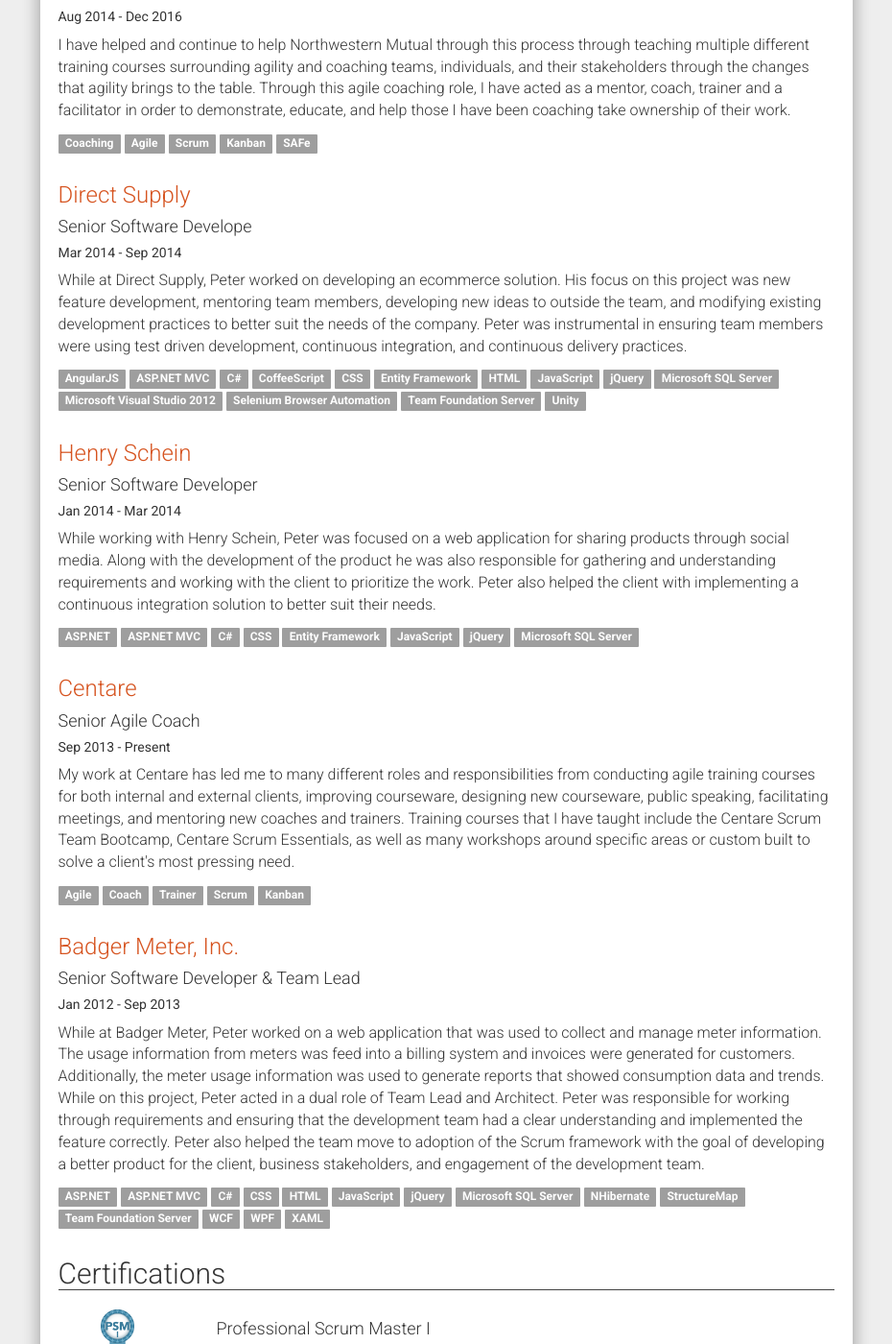
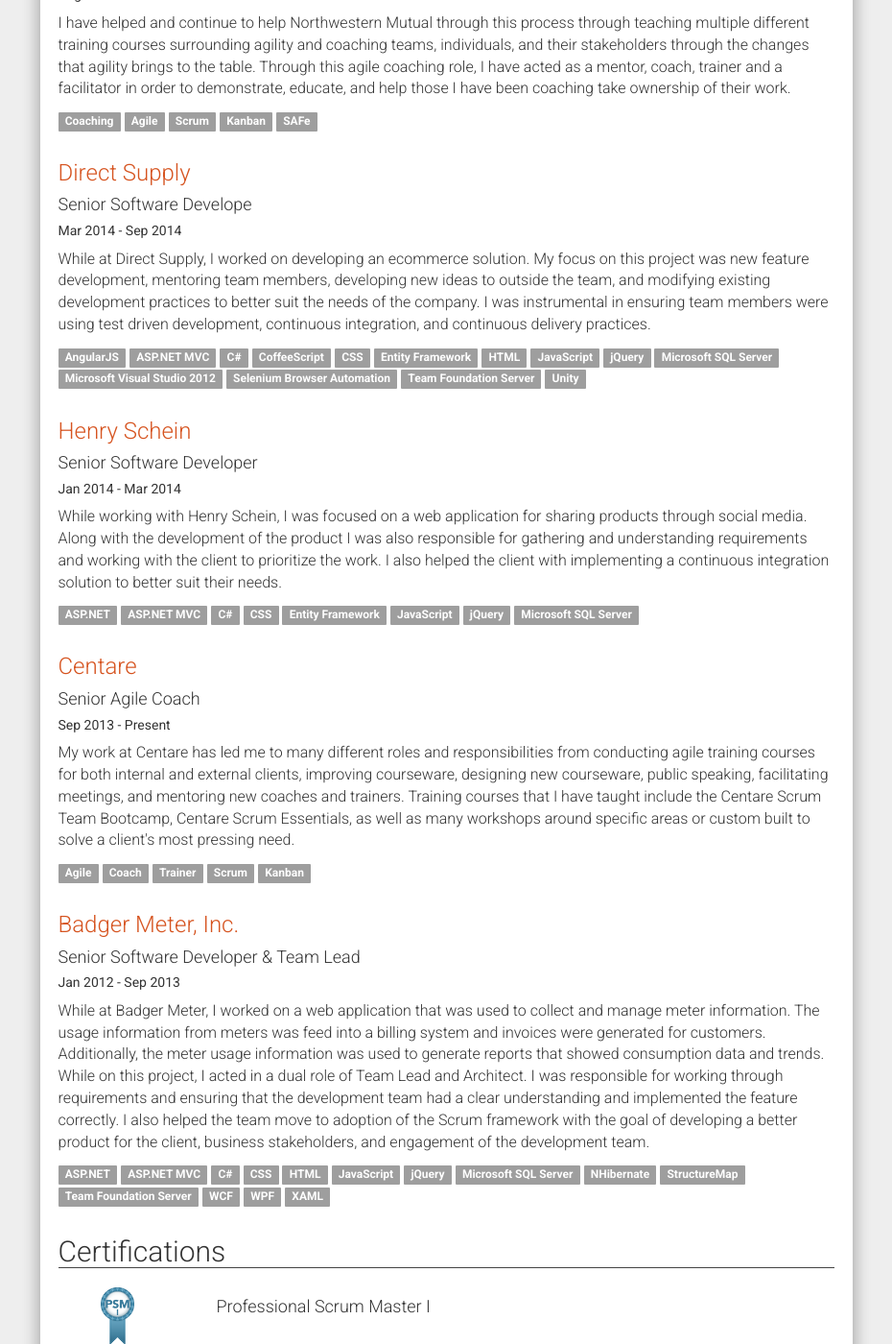
Before and after one commit to pjnowak1213/pjnowak1213.github.io, a Jekyll site: the page built from resume.md, in a window 1280 px wide and 1400 px high, scrolled down 1860 px. Shown: the whole window at 96% size, without its empty margins (321-1251 px from the left). Built offline with Jekyll 4.4.1, drawn with Linux system fonts in a browser that asks for light colours; nearby versions of some CDN libraries; some of the changed text lies outside the part shown.

Commit message:
Update to I language

```diff
--- a/_data/workexpereience.json
+++ b/_data/workexpereience.json
@@ -36,7 +36,7 @@
 		"image": "placeholder.jpg",
 		"startDate": "2015-12-01",
         "endDate": "2016-05-01",
-        "description": "Peter helped build the Continuous Delivery and Integration pipeline at Northwestern Mutual.  Helped Northwestern Mutual envision and engineer a pipeline that would support their wide variety of technologies. Part of this involved special customization to support the compliance needs of the organization, as well as the massive number of products.",
+        "description": "I helped build the Continuous Delivery and Integration pipeline at Northwestern Mutual.  Helped Northwestern Mutual envision and engineer a pipeline that would support their wide variety of technologies. Part of this involved special customization to support the compliance needs of the organization, as well as the massive number of products.",
 		"tags": ["IBM UrbanCode","Team Foundation Server", "TeamCity"]
 	},
     {
@@ -46,7 +46,7 @@
 		"image": "placeholder.jpg",
 		"startDate": "2015-10-01",
         "endDate": "2016-04-01",
-        "description": "Coached and trained them in Kanban and Scrum to help them streamline there development process and visualize there work",
+        "description": "I coached and trained them in Kanban and Scrum to help them streamline there development process and visualize there work",
 		"tags": ["Kanban","Coach", "Trainer", "Scrum"]
 	},
     {
@@ -56,7 +56,7 @@
 		"image": "placeholder.jpg",
 		"startDate": "2014-03-01",
         "endDate": "2014-09-01",
-        "description": "While at Direct Supply, Peter worked on developing an ecommerce solution.  His focus on this project was new feature development, mentoring team members, developing new ideas to outside the team, and modifying existing development practices to better suit the needs of the company.  Peter was instrumental in ensuring team members were using test driven development, continuous integration, and continuous delivery practices.",
+        "description": "While at Direct Supply, I worked on developing an ecommerce solution.  My focus on this project was new feature development, mentoring team members, developing new ideas to outside the team, and modifying existing development practices to better suit the needs of the company.  I was instrumental in ensuring team members were using test driven development, continuous integration, and continuous delivery practices.",
 		"tags": ["AngularJS", "ASP.NET MVC", "C#", "CoffeeScript", "CSS", "Entity Framework", "HTML", "JavaScript", "jQuery", "Microsoft SQL Server", "Microsoft Visual Studio 2012", "Selenium Browser Automation", "Team Foundation Server", "Unity"]
 	},
     {
@@ -66,7 +66,7 @@
 		"image": "placeholder.jpg",
 		"startDate": "2015-01-01",
         "endDate": "2015-03-01",
-        "description": "Helped coach and build a Continuous Delivery and Integration pipeline.  Worked with both the developers and they network administrators at KeHE so that they could support the pipeline.  Trained the developers in modern development techniques that complement being in a Continues Delivery pipeline.",
+        "description": "I helped coach and build a Continuous Delivery and Integration pipeline.  Worked with both the developers and they network administrators at KeHE so that they could support the pipeline.  Trained the developers in modern development techniques that complement being in a Continues Delivery pipeline.",
 		"tags": ["Octopus Deploy", "Proget Server", "Team Foundation Server 2015"]
 	},
     {
@@ -86,7 +86,7 @@
 		"image": "placeholder.jpg",
 		"startDate": "2014-01-01",
         "endDate": "2014-03-01",
-        "description": "While working with Henry Schein, Peter was focused on a web application for sharing products through social media.  Along with the development of the product he was also responsible for gathering and understanding requirements and working with the client to prioritize the work.  Peter also helped the client with implementing a continuous integration solution to better suit their needs.",
+        "description": "While working with Henry Schein, I was focused on a web application for sharing products through social media.  Along with the development of the product I was also responsible for gathering and understanding requirements and working with the client to prioritize the work.  I also helped the client with implementing a continuous integration solution to better suit their needs.",
 		"tags": ["ASP.NET", "ASP.NET MVC", "C#", "CSS", "Entity Framework", "JavaScript", "jQuery", "Microsoft SQL Server"]
 	},
     {
@@ -106,7 +106,7 @@
 		"image": "placeholder.jpg",
 		"startDate": "2012-01-01",
         "endDate": "2013-09-01",
-        "description": "While at Badger Meter, Peter worked on a web application that was used to collect and manage meter information.  The usage information from meters was feed into a billing system and invoices were generated for customers.  Additionally, the meter usage information was used to generate reports that showed consumption data and trends.  While on this project, Peter acted in a dual role of Team Lead and Architect.  Peter was responsible for working through requirements and ensuring that the development team had a clear understanding and implemented the feature correctly.  Peter also helped the team move to adoption of the Scrum framework with the goal of developing a better product for the client, business stakeholders, and engagement of the development team.",
+        "description": "While at Badger Meter, I worked on a web application that was used to collect and manage meter information.  The usage information from meters was feed into a billing system and invoices were generated for customers.  Additionally, the meter usage information was used to generate reports that showed consumption data and trends.  While on this project, I acted in a dual role of Team Lead and Architect.  I was responsible for working through requirements and ensuring that the development team had a clear understanding and implemented the feature correctly.  I also helped the team move to adoption of the Scrum framework with the goal of developing a better product for the client, business stakeholders, and engagement of the development team.",
 		"tags": ["ASP.NET", "ASP.NET MVC", "C#", "CSS", "HTML", "JavaScript", "jQuery", "Microsoft SQL Server", "NHibernate", "StructureMap", "Team Foundation Server", "WCF", "WPF", "XAML"]
 	}
 ]
```
